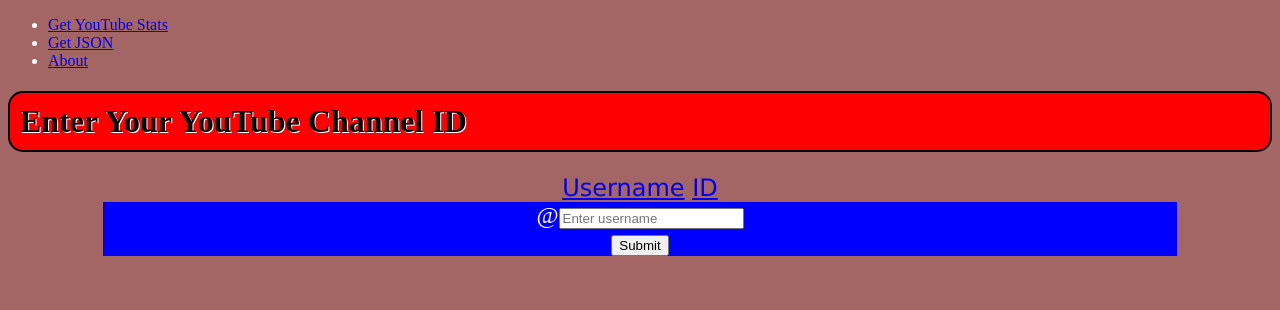
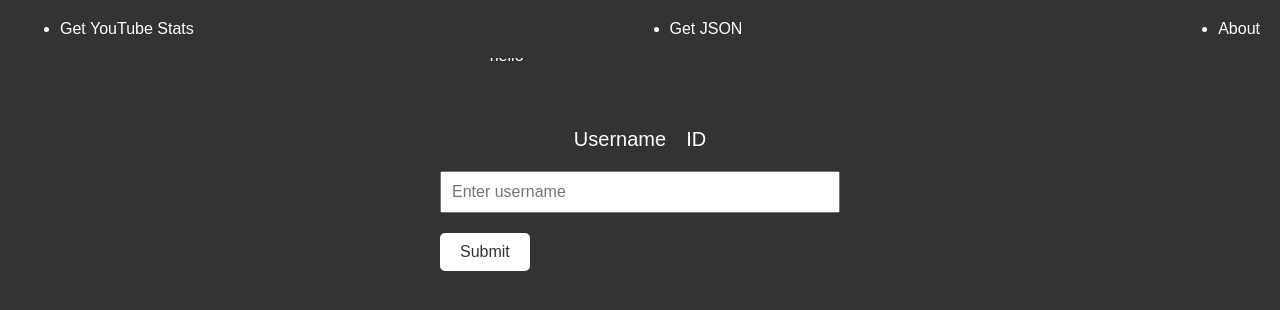
Before and after one commit to pswapneet/yt-stats-flask, a Flask app: page / in a window 1280 px wide. Shown: the top 310 px of the page. Run offline with Flask 2, Linux system fonts and the light colour scheme.

Commit message:
ok, next is add@default input of username+fix head

```diff
--- a/main.py
+++ b/main.py
@@ -24,6 +24,7 @@ def index():
             response = requests.get(url)
             dataSearchUser = json.loads(response.text)
             # request above using username, get the channel id
+            # from the search json object returned
             channel_id = dataSearchUser['items'][0]['id']['channelId']
         elif input_type == 'channel_id':
             channel_id = request.form.get('channel_id')
--- /dev/null
+++ b/static/css/layout.css
@@ -0,0 +1,114 @@
+body {
+  background-color: #333;
+  color: #fff;
+  font-family: Arial, sans-serif;
+  display: flex;
+  flex-direction: column;
+  align-items: center;
+}
+
+header {
+  background-color: #333;
+  color: #fff;
+  padding: 20px;
+  width: 100%;
+  position: fixed;
+  top: 0;
+  z-index: 1;
+}
+
+header nav ul {
+  display: flex;
+  justify-content: space-between;
+  width: 100%;
+  max-width: 1200px;
+  margin: 0 auto;
+}
+
+header nav a {
+  color: #fff;
+  text-decoration: none;
+}
+
+#enterData {
+  min-height: 100px;
+  max-height: 120px;
+}
+
+h2 {
+  font-size: 14px;
+}
+
+#searchContainer {
+  display: flex;
+  flex-direction: row;
+  justify-content: center;
+  align-items: center;
+  width: 100%;
+  position: relative;
+}
+
+.selectFormLinks {
+  display: flex;
+  justify-content: center;
+  margin: 20px 0;
+}
+
+.selectFormLinks a {
+  color: #fff;
+  text-decoration: none;
+  font-size: 20px;
+  margin: 0 10px;
+}
+
+.selectFormLinks a:hover {
+  color: #ccc;
+}
+
+.selectedDiv {
+  display: flex;
+  justify-content: center;
+  width: 100%;
+  max-width: 500px;
+  margin: 20px 0;
+  margin-top: 0;
+}
+
+.form-group {
+  display: flex;
+  align-items: center;
+  width: 100%;
+  min-width: 400px;
+  max-width: 500px;
+  margin: 20px 0;
+  margin-top: 0;
+}
+
+input[type="text"] {
+  width: 100%;
+  padding: 10px;
+  font-size: 16px;
+}
+
+button[type="submit"] {
+  background-color: #fff;
+  color: #333;
+  padding: 10px 20px;
+  border: none;
+  border-radius: 5px;
+  font-size: 16px;
+  cursor: pointer;
+}
+
+@media (max-width: 767px) {
+  header nav ul {
+    flex-wrap: wrap;
+    justify-content: center;
+  }
+}
+
+@media (max-width: 500px) {
+  header {
+    padding: 10px;
+  }
+}
--- /dev/null
+++ b/static/js/indexforms.js
@@ -0,0 +1,17 @@
+function submitUsernameForm() {
+  const form = document.querySelector("#usernameSelected form");
+  const input = document.querySelector("#username_input");
+  form.action = "/";
+  form.method = "post";
+  input.value = input.value;
+  form.submit();
+}
+
+function submitIdForm() {
+  const form = document.querySelector("#idFormSelected form");
+  const input = document.querySelector("#channel_id_input");
+  form.action = "/";
+  form.method = "post";
+  input.value = input.value;
+  form.submit();
+}
--- a/templates/index.html
+++ b/templates/index.html
@@ -3,8 +3,9 @@
 <head>
     <title>ytstat.com</title>
     <link rel="stylesheet" type="text/css"
-    href="{{ url_for('static', filename='css/styles.css') }}">
+    href="{{ url_for('static', filename='css/layout.css') }}">
     <script src="{{ url_for('static', filename='js/layout.js') }}"></script>
+    <script src="{{ url_for('static', filename='js/indexforms.js') }}"></script>
 </head>
 <body>
     <header>
@@ -16,24 +17,28 @@
           </ul>
         </nav>
       </header>
-    <h1>Enter Your YouTube Channel ID</h1>
-   <!-- index.html -->
+
+<div id="enterData">
+  <h2>Enter Your YouTube Channel ID or user name</h2>
+  hello
+</div>
+
+<div id="serchContainer">
 
 <div id="selectFormMenu" class="selectFormLinks">
   <a href="#" onclick="showDiv('usernameSelected'); hideDiv('idFormSelected');">Username</a>
   <a href="#" onclick="showDiv('idFormSelected'); hideDiv('usernameSelected');">ID</a>
 </div>
 
-<div id="usernameSelected" class="selectedDiv">
+<div id="usernameSelected" class="selectedDiv" style="display:flex;">
   <form method="post">
     <div class="form-group">
-      @<input type="text" class="form-control" id="username_input" name="username" placeholder="Enter username">
+        <input type="text" class="form-control" id="username_input" name="username" placeholder="Enter username">
     </div>
     <input type="hidden" name="input_type" value="username">
     <button type="submit" class="btn btn-primary">Submit</button>
   </form>
 </div>
-
 <div id="idFormSelected" class="selectedDiv" style="display:none;">
   <form method="post">
     <div class="form-group">
@@ -44,29 +49,7 @@
   </form>
 </div>
 
-
-<script>
-function submitUsernameForm() {
-  const form = document.querySelector("#usernameSelected form");
-  const input = document.querySelector("#username_input");
-  form.action = "/";
-  form.method = "post";
-  input.value = input.value;
-  form.submit();
-}
-
-function submitIdForm() {
-  const form = document.querySelector("#idFormSelected form");
-  const input = document.querySelector("#channel_id_input");
-  form.action = "/";
-  form.method = "post";
-  input.value = input.value;
-  form.submit();
-}
-</script>
-
-
+</div>
 
 </body>
-
 </html>
--- a/templates/stats.html
+++ b/templates/stats.html
@@ -3,7 +3,7 @@
 <head>
     <title>Youtube Stats</title>
     <link rel="stylesheet" type="text/css"
-    href="{{ url_for('static', filename='css/styles.css') }}">
+    href="{{ url_for('static', filename='css/statstyle.css') }}">
 </head>
     <div class="header">
         <h1>Title: {{ channel_resource["items"][0]["snippet"]["title"] }}</h1>
```
Also changed, not shown: static/css/statstyle.css (renamed from static/css/styles.css).
